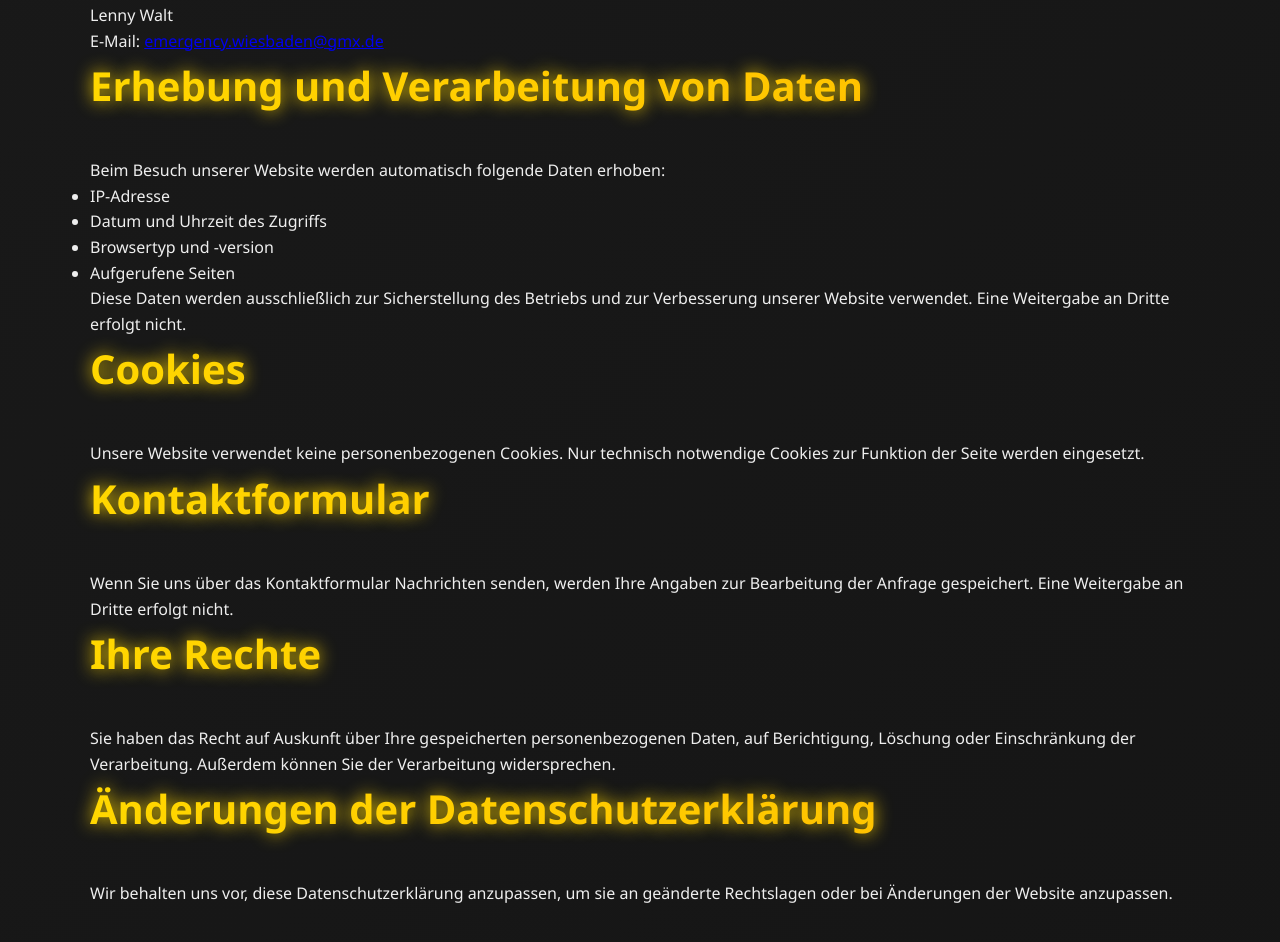
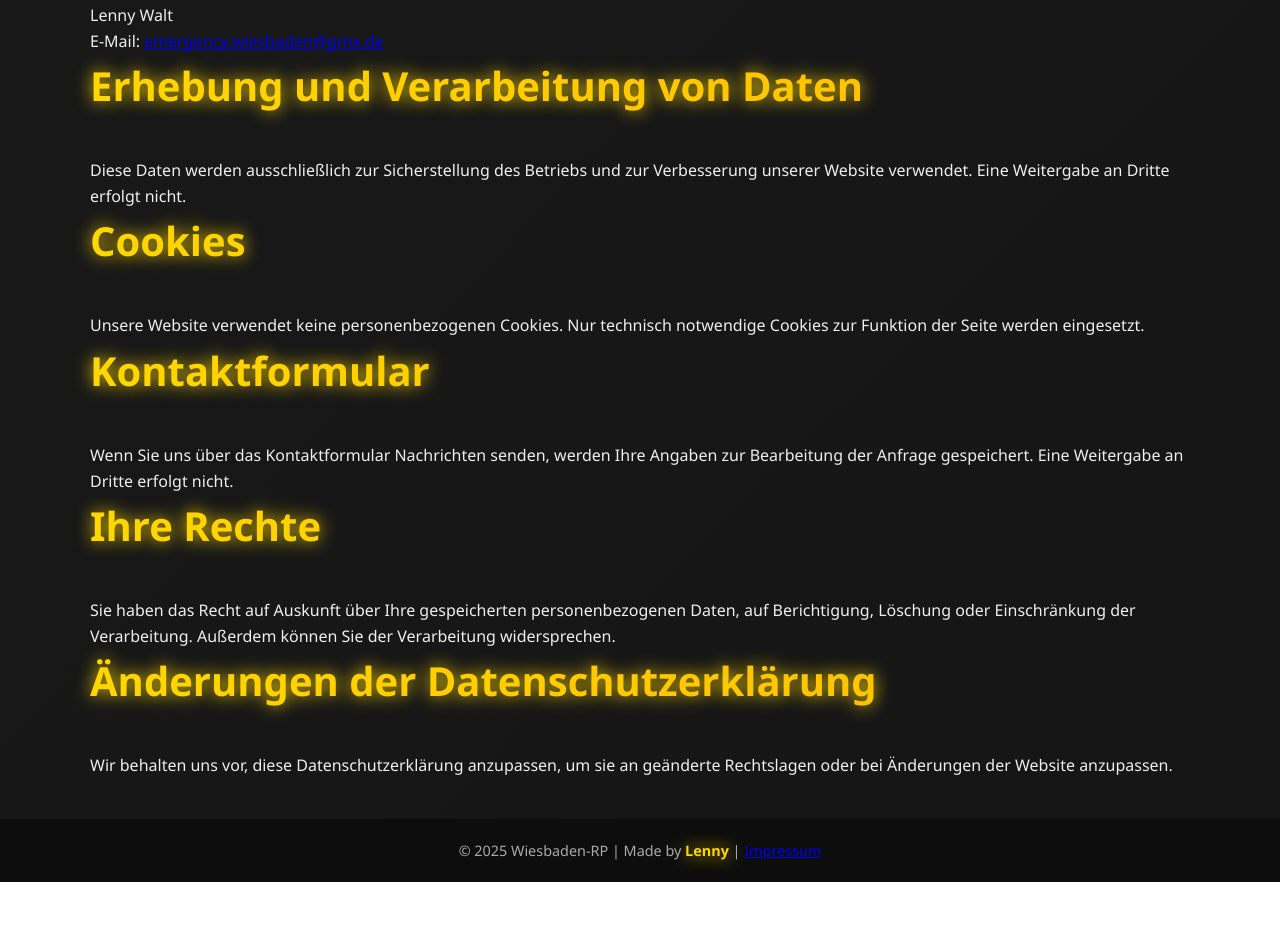
Before and after one commit to lenny-commits/Emergency-Wiesbaden, a plain HTML site: page Datenschutz.html in a window 1280 px wide. Shown: the part 859-1801 px from the top of the page. After the commit the page ends 1741 px from the top, so only its background shows below. Drawn offline with Linux system fonts and the light colour scheme.

Commit message:
Update Datenschutz.html

```diff
--- a/Datenschutz.html
+++ b/Datenschutz.html
@@ -37,13 +37,7 @@
       </p>
 
       <h2 class="section-title">Erhebung und Verarbeitung von Daten</h2>
-      <p>Beim Besuch unserer Website werden automatisch folgende Daten erhoben:</p>
-      <ul>
-        <li>IP-Adresse</li>
-        <li>Datum und Uhrzeit des Zugriffs</li>
-        <li>Browsertyp und -version</li>
-        <li>Aufgerufene Seiten</li>
-      </ul>
+
       <p>Diese Daten werden ausschließlich zur Sicherstellung des Betriebs und zur Verbesserung unserer Website verwendet. Eine Weitergabe an Dritte erfolgt nicht.</p>
 
       <h2 class="section-title">Cookies</h2>
```
